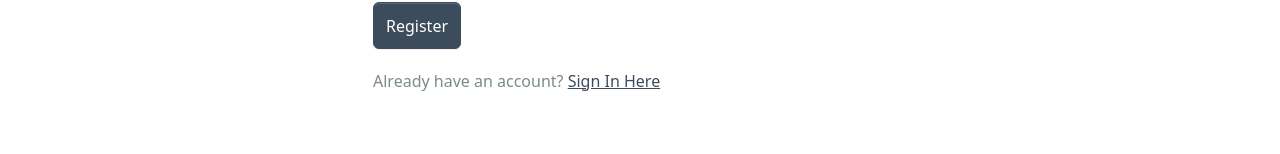
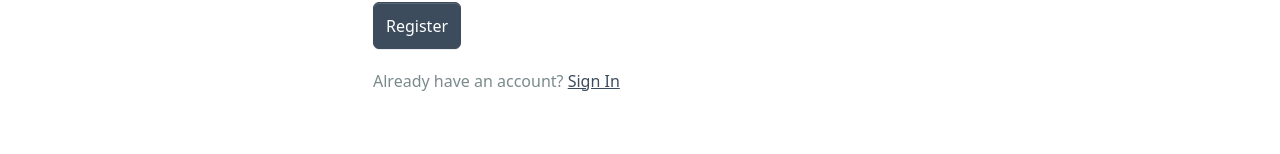
Before and after one commit to official-personal-account/GoShopper_v2, a React (Create React App) app in the folder frontend/: page /register in a window 1280 px wide. Shown: the part 675-829 px from the top of the page. Built offline with nearby package versions, Linux system fonts and the light colour scheme.

Commit message:
update made

```diff
--- a/frontend/src/screens/RegisterScreen.jsx
+++ b/frontend/src/screens/RegisterScreen.jsx
@@ -119,7 +119,7 @@ const RegisterScreen = () => {
         <Col>
           Already have an account?{" "}
           <Link to={redirect ? `/login?redirect=${redirect}` : "/login"}>
-            Sign In Here
+            Sign In
           </Link>
         </Col>
       </Row>
```
Also changed, not shown: 1 other file (tests, documents, lock files or other folders).
